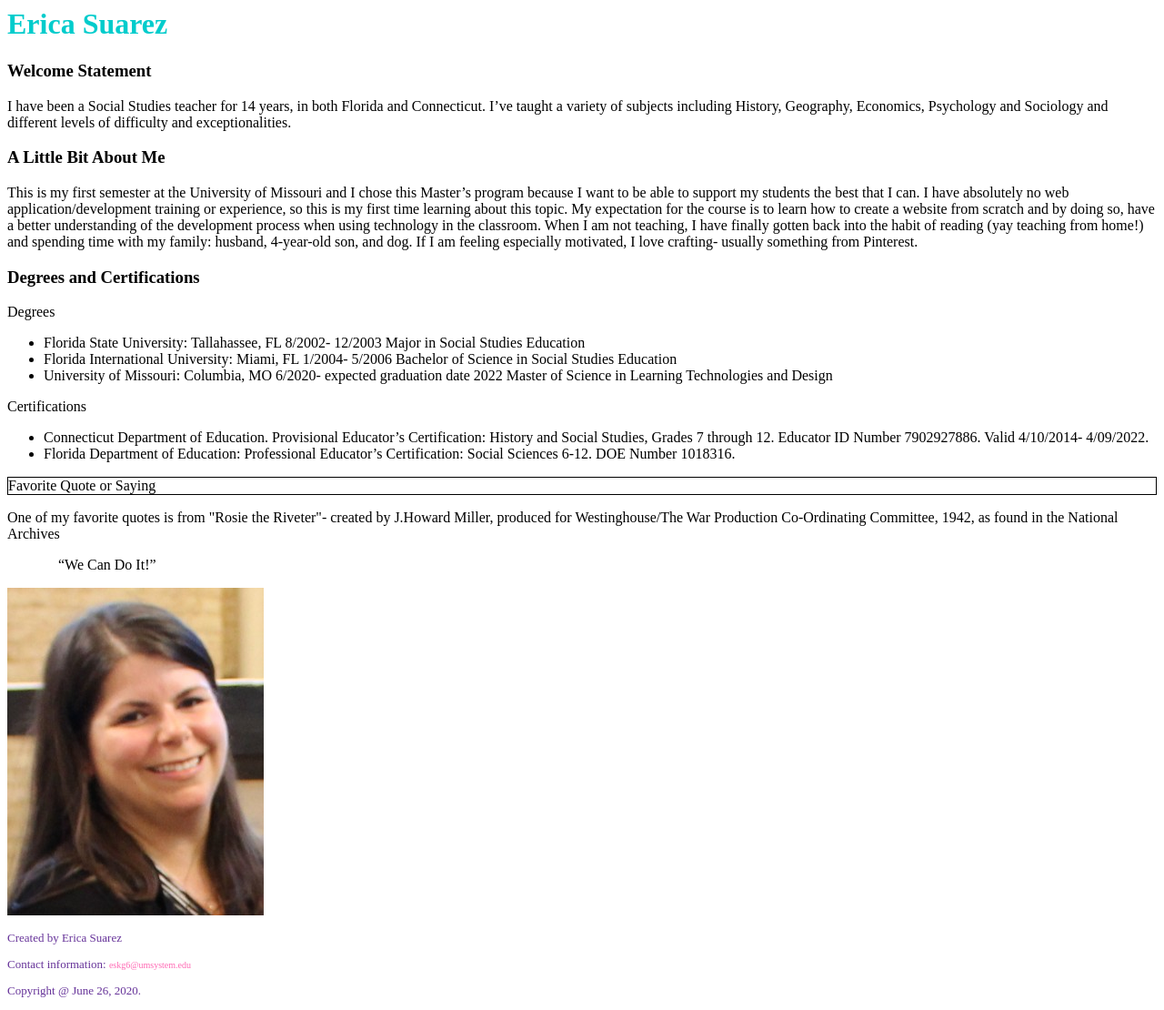
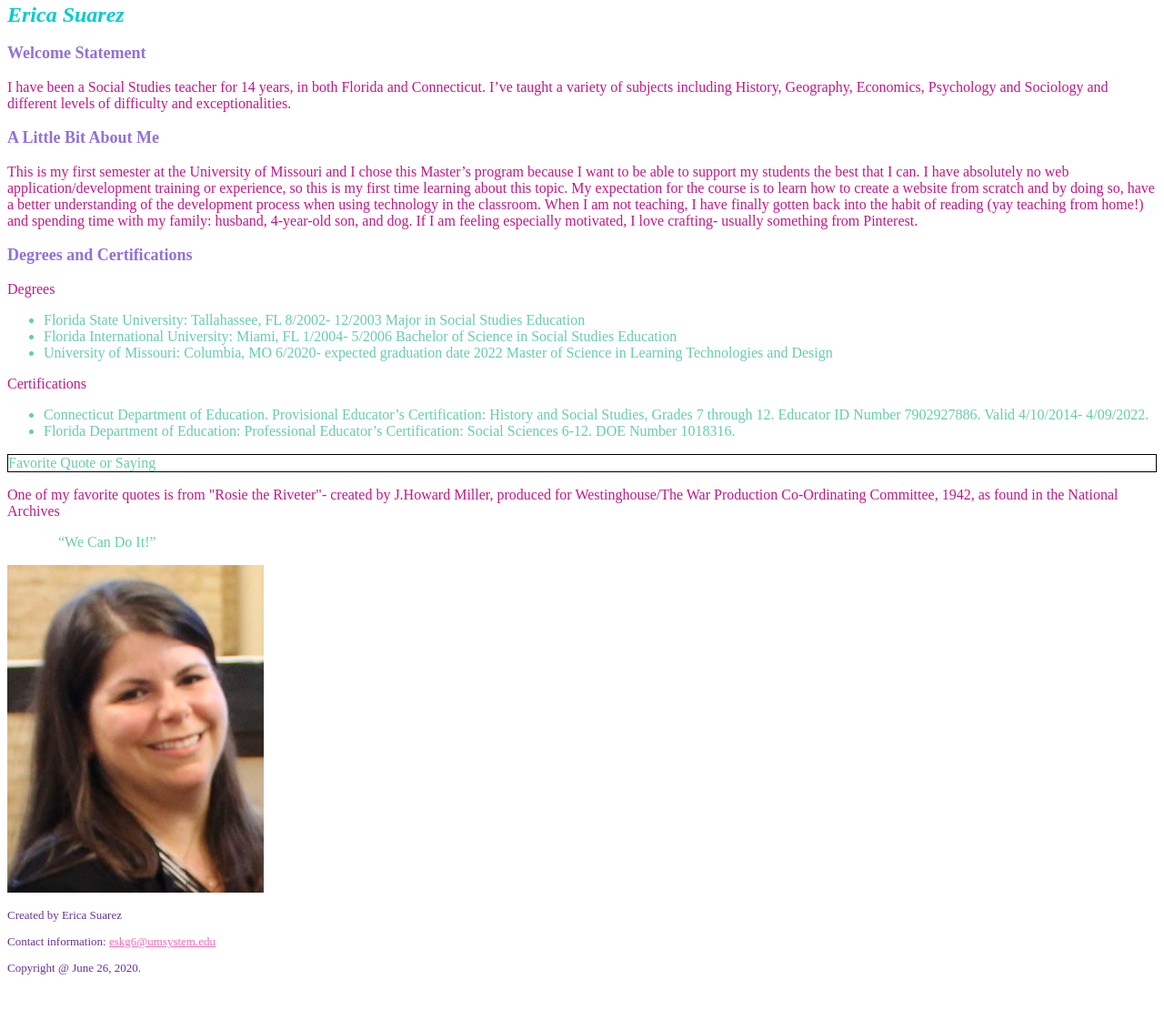
Before and after one commit to eskg6/eskg6.github.io, a plain HTML site: page islt_7310/index.html in a window 1280 px wide. Shown: the part 13-1123 px from the top of the page at 91% size. After the commit the page ends 1098 px from the top, so only its background shows below. Drawn offline with Linux system fonts and the light colour scheme.

Commit message:
Add files via upload

```diff
--- a/islt_7310/index.html
+++ b/islt_7310/index.html
@@ -11,7 +11,14 @@
 
             <title>Page Title</title>
 
+ <style>
+* {
+    color: mediumaquamarine;
+}
+</style>
+
 </head>
+
 
 <body>
 <h1>Erica Suarez</h1>
--- a/islt_7310/style.css
+++ b/islt_7310/style.css
@@ -1,11 +1,29 @@
-h1 { color: #00cccc; }
+h1 { color: #00cccc; font-size: x-large; font-style: italic; }
+h3 { color: mediumpurple; font-size: large; }
+p { color: mediumvioletred; }
 
-footer {color: rebeccapurple; font-size: 13px}
+* { color: mediumaquamarine;}
 
-a:hover{color: limegreen;}
-a:link{color: hotpink;}
-a:focus{color: darkorange;}
-a:visited{color: saddlebrown;}
-a:active{color: mediumslateblue;}
-             a {text-decoration: none;}
-             a {font-size: 10px;}
+footer p { color: rebeccapurple; font-size: 13px; }
+
+footer a:link {
+ color: hotpink;
+}
+footer a:visited {
+ color: saddlebrown;
+}
+footer a:hover {
+ color: limegreen;
+ text-decoration: none;
+ font-size: 10px
+}
+footer a:active {
+ color: mediumslateblue;
+ }
+footer a:focus {
+ color: darkorange;
+}
+
+img {
+  float: none;
+}
```
